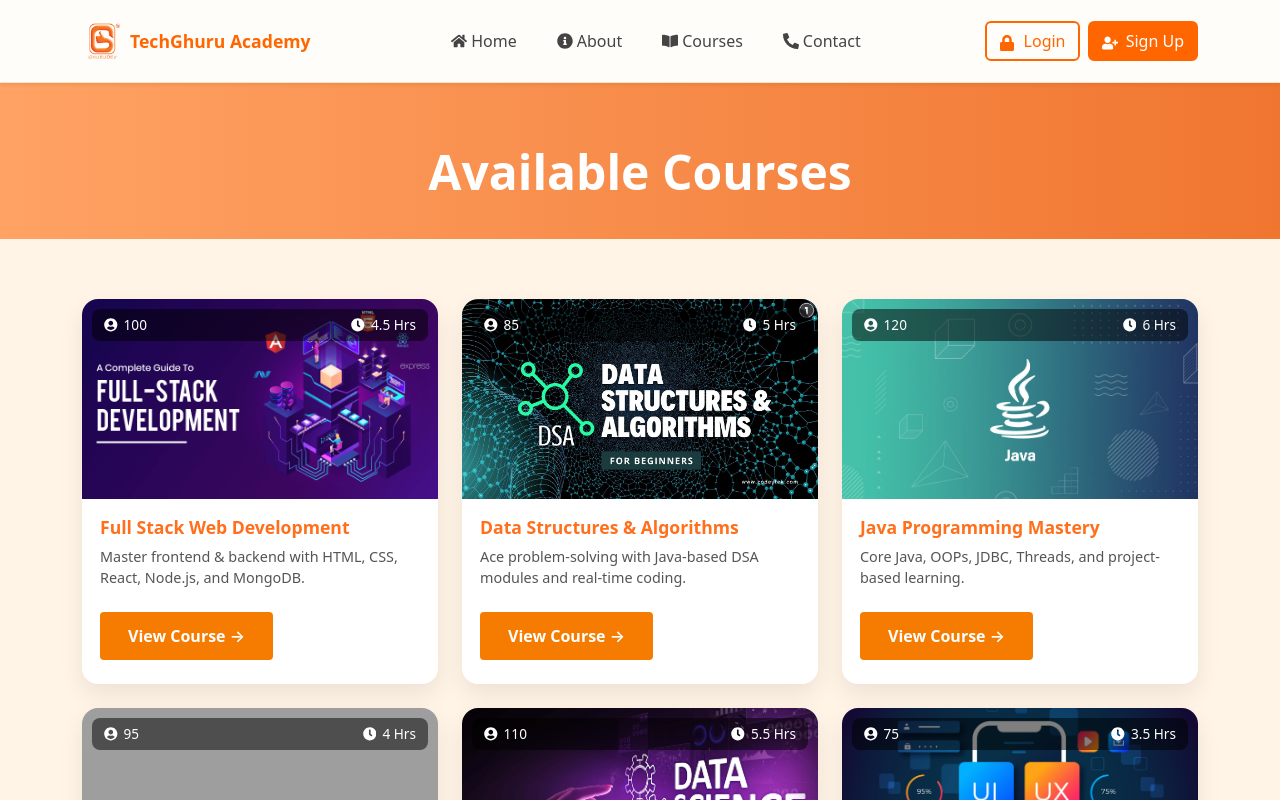
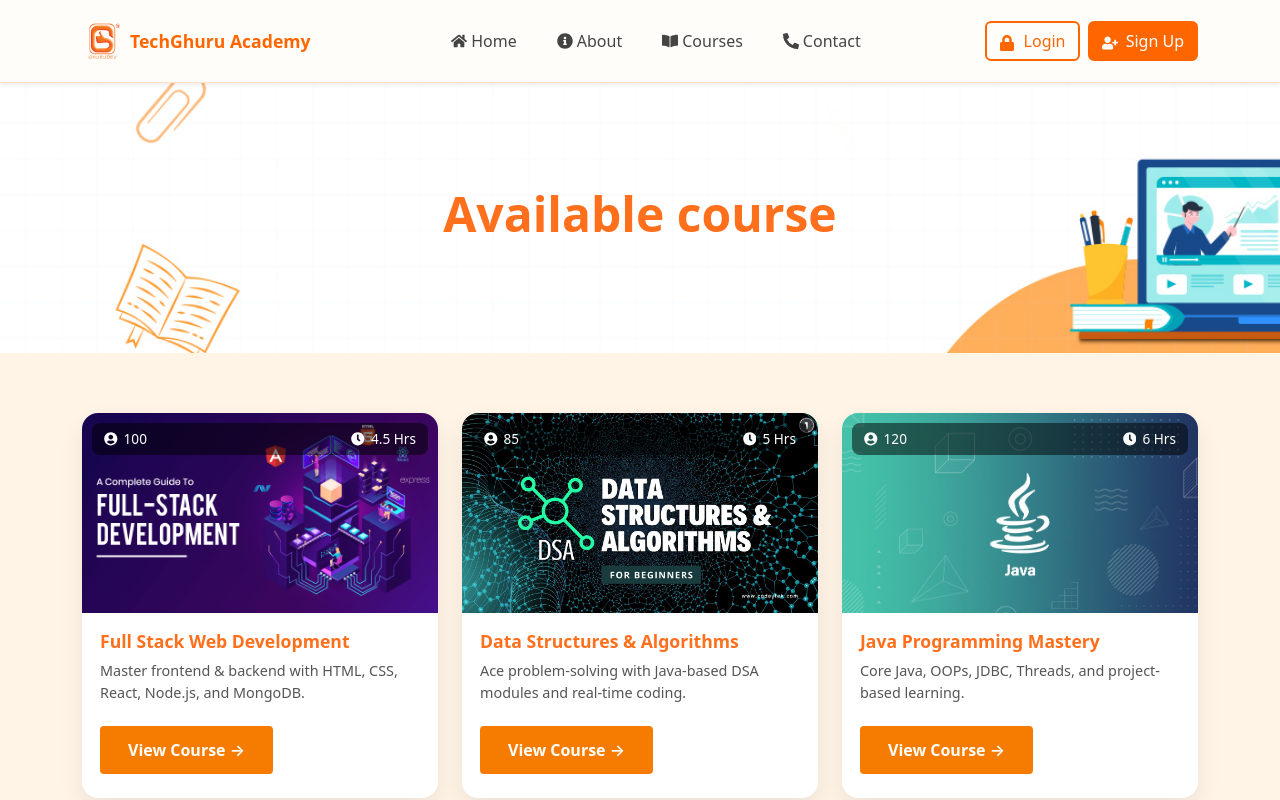
Before and after one commit to Sizzle2025/TechGhuru, a React (Vite) app: page /courses in a window 1280 px wide. Shown: the top 800 px of the page. Built offline with nearby package versions, Linux system fonts and the light colour scheme; grey boxes are pictures that could not be loaded.

Commit message:
available course banner

```diff
--- a/src/pages/Courses.css
+++ b/src/pages/Courses.css
@@ -1,14 +1,21 @@
 /* Orange Gradient Header */
 .courses-header {
   text-align: center;
-  padding: 60px 20px 30px;
-  background: linear-gradient(to right, #ff7214a8, #f07630);
+  background-image: url('./Images/course-page.jpg');
   color: white;
+  width: 100%;
+  height: 270px;
+  background-repeat: no-repeat;
+  background-size: cover;
+  display: flex;
+  align-items: center;
+  justify-content: center;
 }
 
 .courses-header h2 {
-  font-size: 3rem;
+  font-size: 3rem ;
   font-weight: bold;
+  color: #ff6f1c !important;
 }
 
 /* Courses Section with Light Background */
--- a/src/pages/Courses.jsx
+++ b/src/pages/Courses.jsx
@@ -87,7 +87,7 @@ const Courses = () => {
       <Navbar />
 
       <section className="courses-header">
-        <h2> Available Courses</h2>
+      <h2 style={{color:"#ff6f1c"}}>Available course</h2>
       </section>
 
       <section className="courses-grid">
```
Also changed, not shown: src/pages/Images/course-page.jpg (added).
